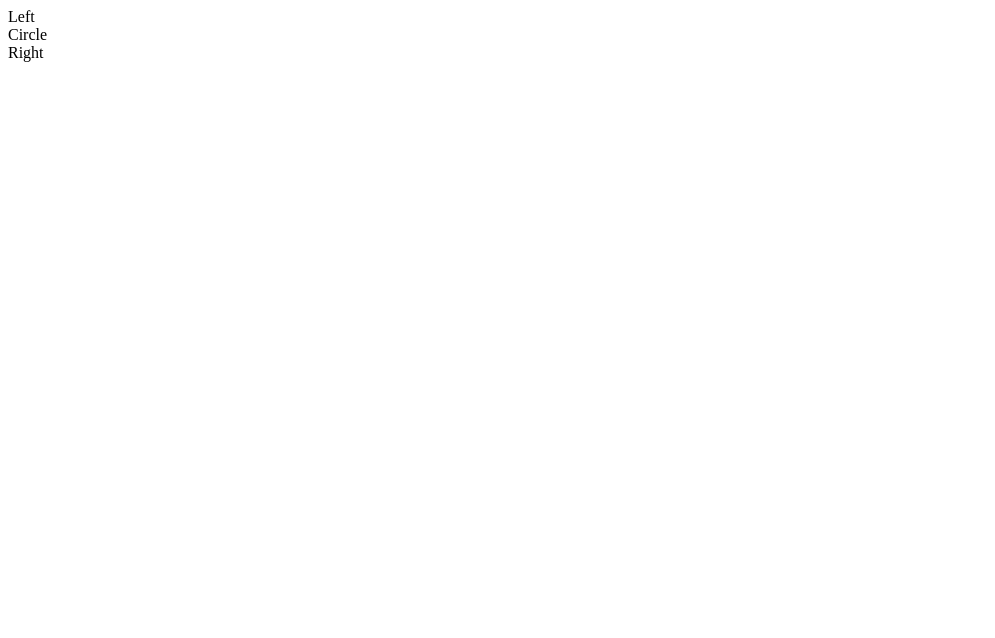
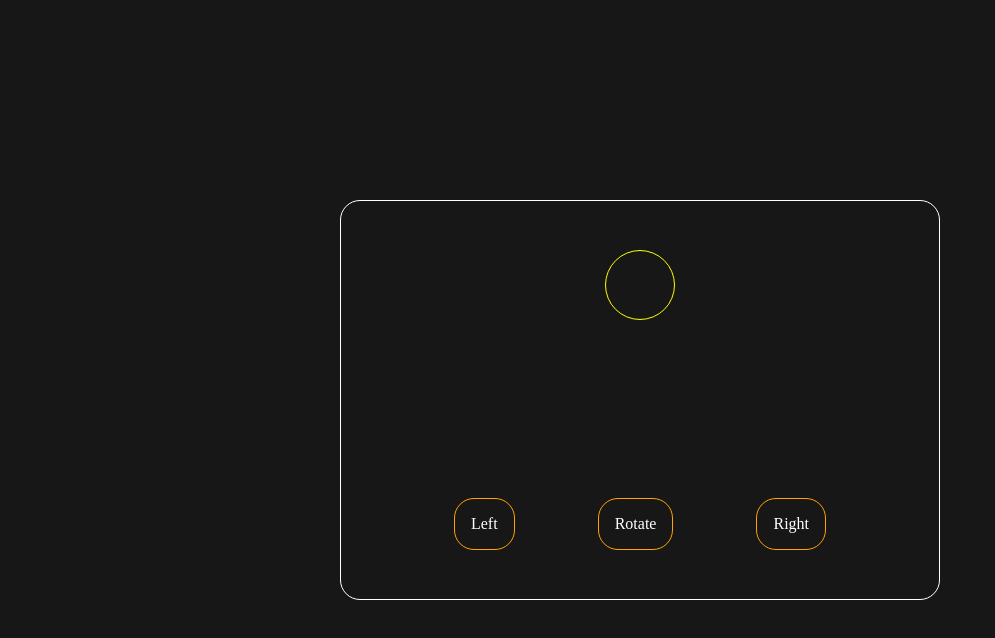
Before and after one commit to Bucket123/GameApp, a plain HTML site: page index.html in a window 1280 px wide. Shown: the whole page, without its empty margins (0-995 px from the left). Drawn offline with Linux system fonts and the light colour scheme.

Commit message:
Few updates

```diff
--- a/index.html
+++ b/index.html
@@ -3,6 +3,7 @@
 <head>
     <meta charset="UTF-8">
     <meta name="viewport" content="width=device-width, initial-scale=1.0">
+    <link rel="stylesheet" href="style.css">
     <title>Game App</title>
 </head>
 <body>
@@ -17,7 +18,7 @@
             <div class="buttons">
 
                 <div class="btn">Left</div>
-                <div class="btn">Circle</div>
+                <div class="btn">Rotate</div>
                 <div class="btn">Right</div>
 
             </div>
@@ -25,5 +26,7 @@
         </div>
 
     </div>
+
+    <script src="script.js"></script>
 </body>
 </html>
--- a/style.css
+++ b/style.css
@@ -2,4 +2,59 @@
     margin: 0;
     padding: 0;
     box-sizing: border-box;
+    color: white;
 }
+
+.container{
+    width: 100%;
+    height: 100vh;
+    background-color: rgb(23, 23, 23);
+    display: flex;
+    justify-content: center;
+    align-items: center;
+}
+
+.game-container{
+    max-width: 600px;
+    width: 90%;
+    height: 50%;
+    max-height: 600px;
+    display: flex;
+    flex-direction: column;
+    justify-content: space-evenly;
+    align-items: center;
+    gap: 8rem;
+    border: 1px solid white;
+    border-radius: 20px;
+}
+
+.circle{
+    border: 1px solid yellow;
+    border-radius: 50%;
+    height: 70px;
+    width: 70px;
+}
+.circle:hover{
+    background-color: rgb(155, 102, 11);
+    cursor: pointer;
+    transition: all 0.3s;
+}
+
+.buttons{
+    width: 90%;
+    display: flex;
+    justify-content: space-evenly;
+    /* padding-top: 2rem; */
+}
+
+.btn{
+    border: 1px solid orange;
+    border-radius: 20px;
+    padding: 1rem;
+}
+.btn:hover{
+    background-color: rgb(36, 22, 22);
+    border: 1px solid rgb(167, 110, 4);
+    cursor: pointer;
+    transition: all 0.3s;
+}
```
